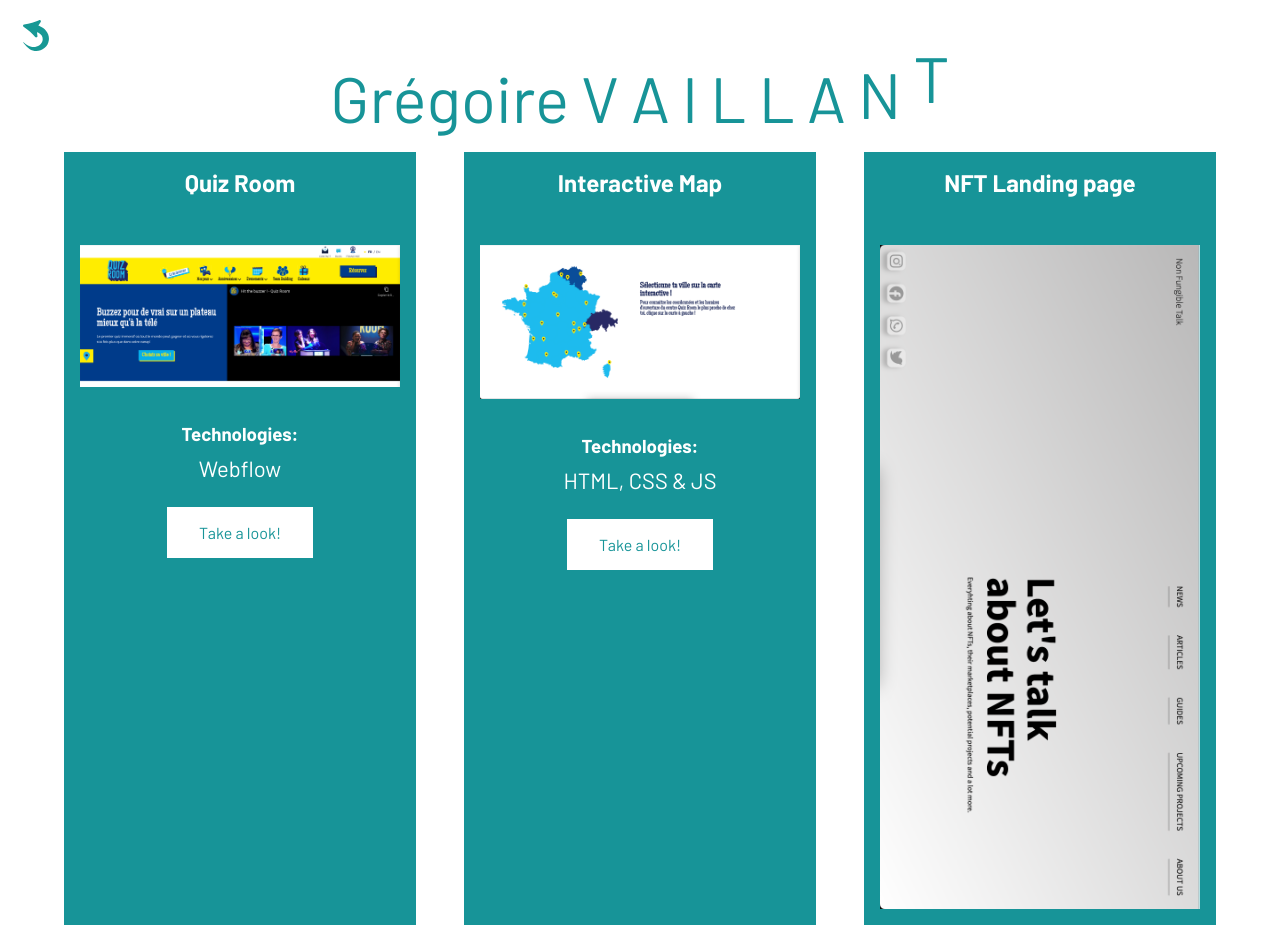
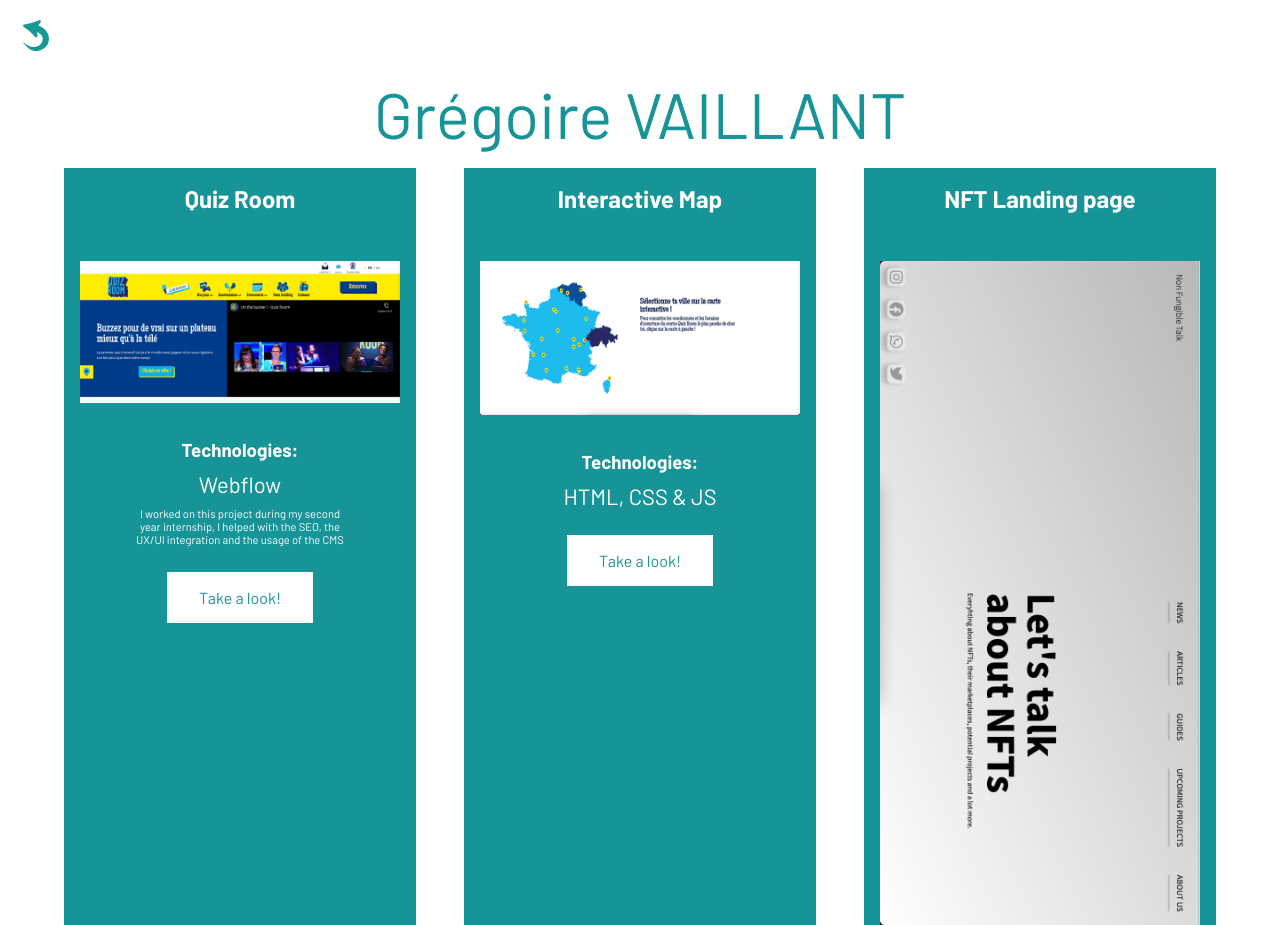
Before and after one commit to gregoirevaillant/gregoirevaillant.github.io, a plain HTML site: page portfolio/portfolio.html in a window 1280 px wide. Shown: the top 925 px of the page. Drawn offline with Linux system fonts and the light colour scheme.

Commit message:
fix projet

```diff
--- a/css/styles.css
+++ b/css/styles.css
@@ -102,40 +102,10 @@ body {
   justify-content: center;
   align-items: center;
   padding: 0;
+  margin: 1rem 0rem;
+  font-size: 4rem;
+  color: #179498;
 }
-
-    .waviy {
-      position: relative;
-      font-size: 60px;
-    }
-
-        .waviy span {
-          position: relative;
-          display: inline-block;
-          animation: waviy 1s infinite;
-          animation-delay: calc(.1s * var(--i));
-          font-size: 4rem;
-          color: #179498;
-
-        }
-
-        .waviy strong {
-          position: relative;
-          display: inline-block;
-          font-size: 4rem;
-          color: #179498;
-          font-weight: 400;
-          padding: 0 0 1rem 0;
-        }
-
-    @keyframes waviy {
-      0%,40%,100% {
-        transform: translateY(0)
-      }
-      20% {
-        transform: translateY(-20px)
-      }
-    }
 
 .projects {
   max-width: 90%;
@@ -167,6 +137,10 @@ body {
 
         .buttonDiv {
           margin: 2rem 0;
+        }
+
+        .explication {
+          font-size: 0.7rem;
         }
 
             .projectButton {
--- a/portfolio/portfolio.html
+++ b/portfolio/portfolio.html
@@ -15,17 +15,7 @@
     <a href="./../index.html"><img src="./../images/return.svg" alt="return icon" width="40px"></a>
   </div>
   <div class="portfolioTitle">
-    <div class="waviy">
-      <strong>Grégoire</strong>
-      <span style="--i:1">V</span>
-      <span style="--i:2">A</span>
-      <span style="--i:3">I</span>
-      <span style="--i:4">L</span>
-      <span style="--i:5">L</span>
-      <span style="--i:6">A</span>
-      <span style="--i:7">N</span>
-      <span style="--i:8">T</span>
-     </div>
+    <span>Grégoire VAILLANT</span>
   </div>
 
   <div class="projects">
@@ -38,6 +28,7 @@
       <div class="projectTechnologies">
         <h3>Technologies:</h3>
         <p>Webflow</p>
+        <p class="explication">I worked on this project during my second year internship, I helped with the SEO, the UX/UI integration and the usage of the CMS</p>
       </div>
       <div class="buttonDiv">
         <a class="projectButton" target="_blank" href="https://www.quiz-room.com">Take a look!</a>
```
